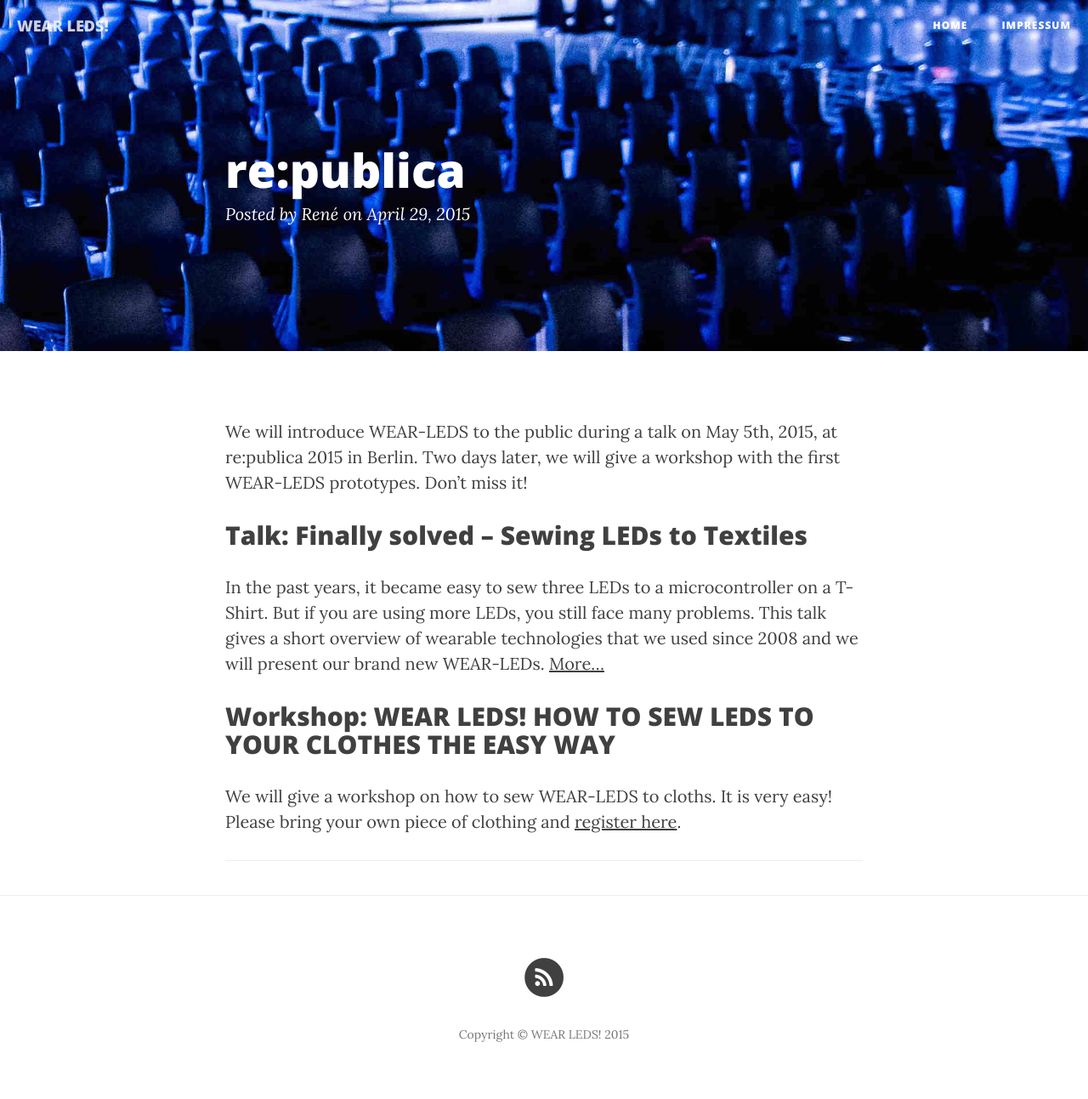
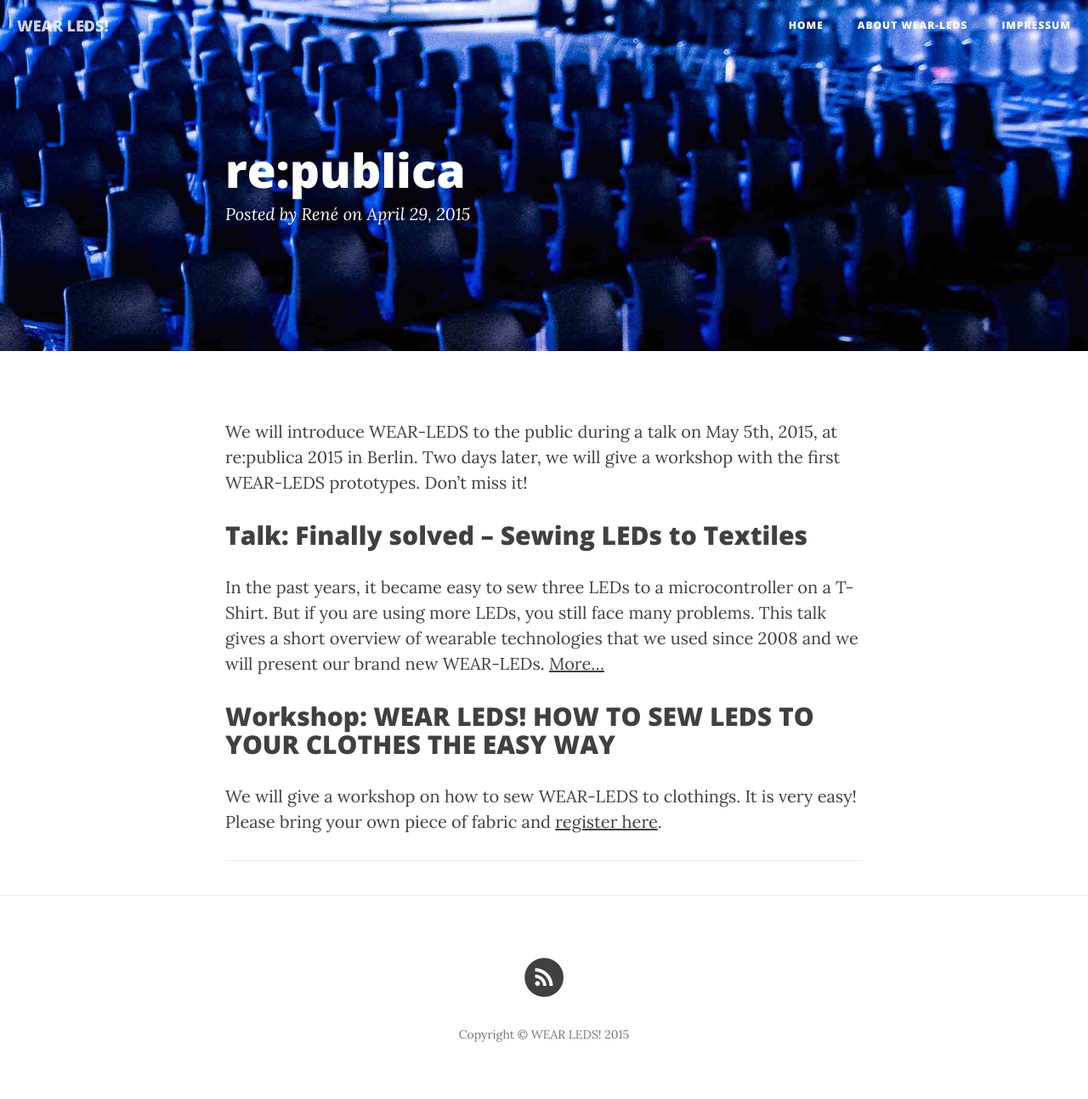
Before and after one commit to wearleds/wearleds.github.io, a Jekyll site: the page built from _posts/2015-04-28-republica.md, in a window 1280 px wide. Shown: the whole page at 85% size. Built offline with Jekyll 4.4.1, drawn with Linux system fonts in a browser that asks for light colours; nearby versions of some CDN libraries.

Commit message:
added about.md and some images

```diff
--- a/_posts/2015-04-28-republica.md
+++ b/_posts/2015-04-28-republica.md
@@ -11,4 +11,4 @@
 In the past years, it became easy to sew three LEDs to a microcontroller on a T-Shirt. But if you are using more LEDs, you still face many problems. This talk gives a short overview of wearable technologies that we used since 2008 and we will present our brand new WEAR-LEDs. [More...](https://re-publica.de/session/fashiontech-viii-sustainability-wearable-leds)
 
 ##Workshop: WEAR LEDS! HOW TO SEW LEDS TO YOUR CLOTHES THE EASY WAY
-We will give a workshop on how to sew WEAR-LEDS to cloths. It is very easy! Please bring your own piece of clothing and [register here](https://re-publica.de/session/wear-leds-how-sew-leds-your-clothes-easy-way).
+We will give a workshop on how to sew WEAR-LEDS to clothings. It is very easy! Please bring your own piece of fabric and [register here](https://re-publica.de/session/wear-leds-how-sew-leds-your-clothes-easy-way).
--- a/contact.html
+++ b/contact.html
@@ -1,7 +1,7 @@
 ---
 layout: page
 title: "Impressum"
-description: "About"
+description: "About us"
 header-img: "img/contact-bg.jpg"
 ---
 
```
Also changed, not shown: about.md (added, +15 -0 lines), img/1wearled.jpg (added), img/3wearleds.jpg (added), img/functionalDiagram-pink.jpg (added), img/functionalDiagram.jpg (added), img/rp15.png (deleted).
